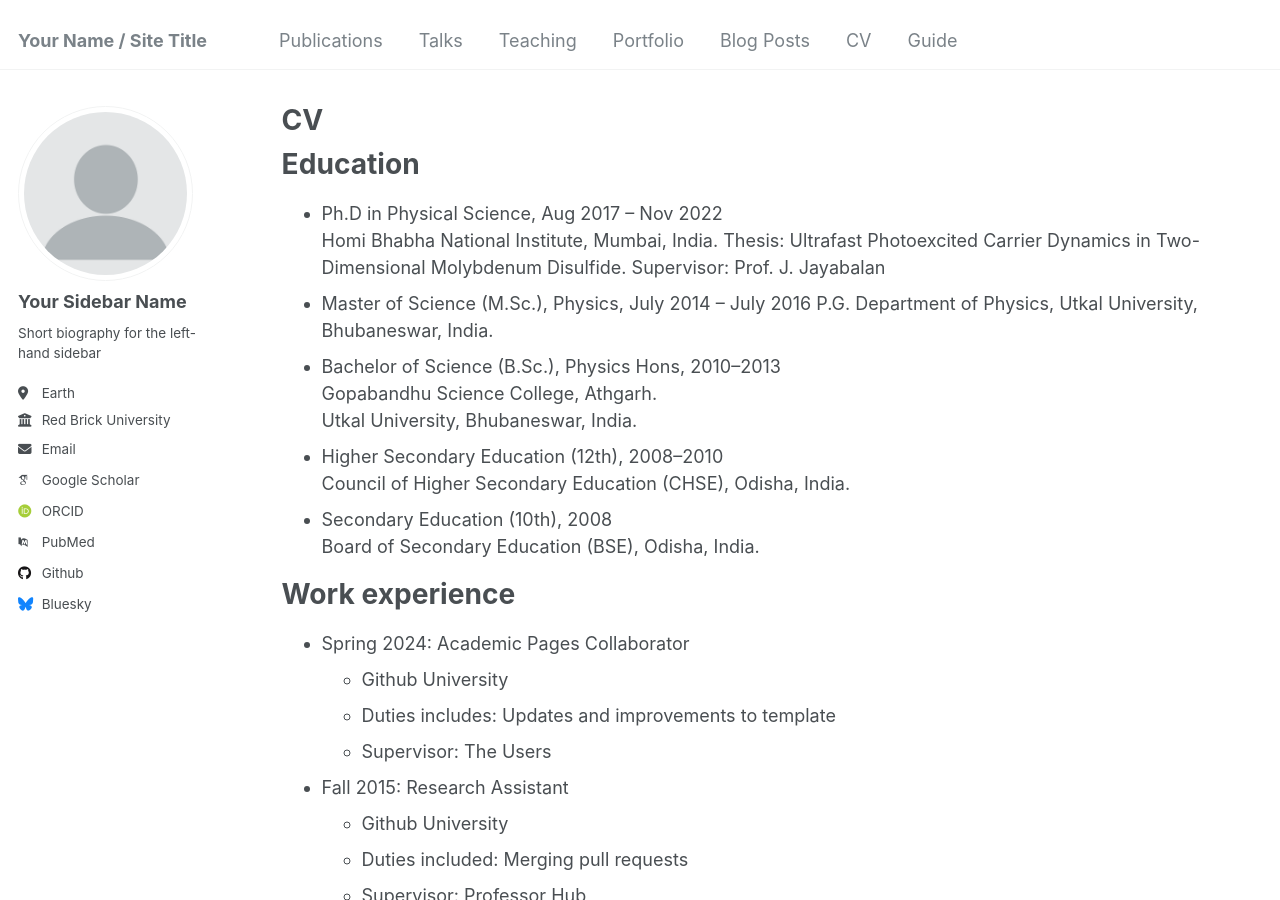
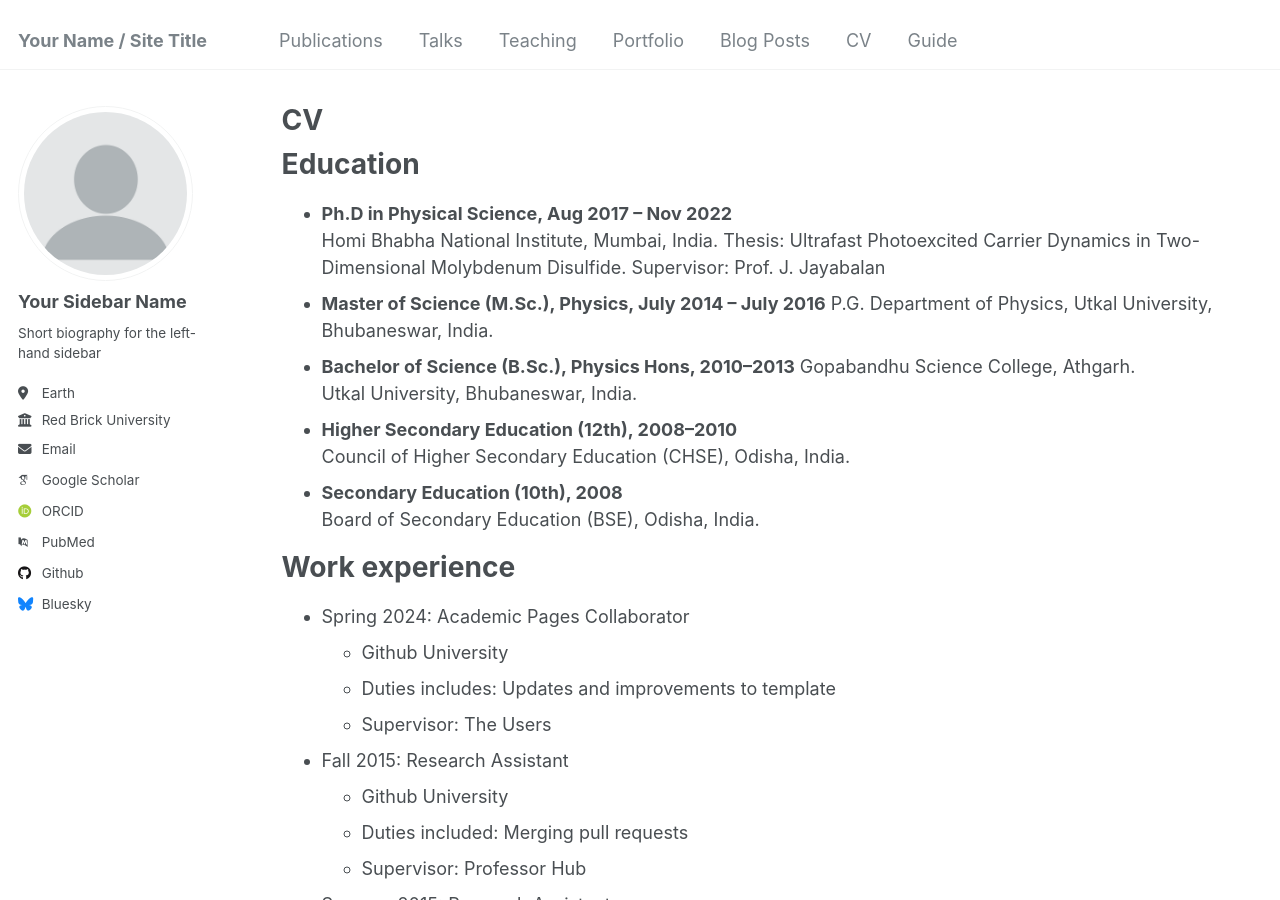
Before and after one commit to Khatua03/DurgaPrasadKhatua.github.io, a Jekyll site: the page built from _pages/cv.md, in a window 1280 px wide and 900 px high. Built offline with Jekyll 4.4.1, drawn with Linux system fonts in a browser that asks for light colours; some web fonts are replaced.

Commit message:
Update cv.md

```diff
--- a/_pages/cv.md
+++ b/_pages/cv.md
@@ -11,18 +11,18 @@ redirect_from:
 
 Education
 ======
-* Ph.D in Physical Science, Aug 2017 – Nov 2022
+* **Ph.D in Physical Science, Aug 2017 – Nov 2022**
   Homi Bhabha National Institute, Mumbai, India.
   Thesis: Ultrafast Photoexcited Carrier Dynamics in Two-Dimensional Molybdenum Disulfide.
   Supervisor: Prof. J. Jayabalan
-* Master of Science (M.Sc.), Physics, July 2014 – July 2016
+* **Master of Science (M.Sc.), Physics, July 2014 – July 2016**
   P.G. Department of Physics, Utkal University, Bhubaneswar, India.
-* Bachelor of Science (B.Sc.), Physics Hons, 2010–2013
+* **Bachelor of Science (B.Sc.), Physics Hons, 2010–2013**
   Gopabandhu Science College, Athgarh.
   Utkal University, Bhubaneswar, India.
-* Higher Secondary Education (12th), 2008–2010
+* **Higher Secondary Education (12th), 2008–2010**
   Council of Higher Secondary Education (CHSE), Odisha, India.
-* Secondary Education (10th), 2008
+* **Secondary Education (10th), 2008**
   Board of Secondary Education (BSE), Odisha, India.
 
 Work experience
```
